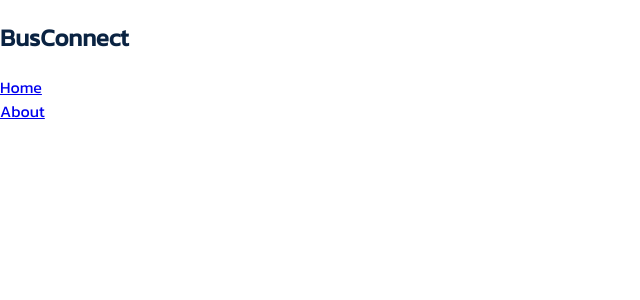
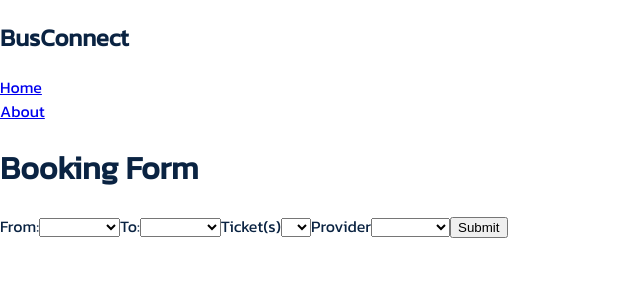
Before and after one commit to Onan-Thairu/busConnect, a React (Create React App) app: page /booking-form in a window 1280 px wide. Shown: the top 300 px of the page, without its empty margins (0-640 px from the left). Built offline with nearby package versions, Linux system fonts and the light colour scheme.

Commit message:
Add booking functionality

```diff
--- a/src/components/App.js
+++ b/src/components/App.js
@@ -6,6 +6,7 @@ import Providers from './Providers';
 import ProviderDetail from './ProviderDetail';
 import About from './About';
 import { Routes, Route } from "react-router-dom"
+import BookingForm from './BookingForm';
 
 function App() {
   const [transporters, setTransporters] = useState([])
@@ -18,6 +19,7 @@ function App() {
         <Route path='/providers' element={ <Providers transporters={transporters} setTransporters={setTransporters} /> } ></Route>
         <Route path='/about' element={ <About /> }></Route>
         <Route path='/providers/:providerName' element={ <ProviderDetail transporters={transporters} /> }></Route>
+        <Route path='/booking-form' element={ <BookingForm /> } />
       </Routes>
     </>
   );
--- /dev/null
+++ b/src/components/BookingForm.js
@@ -0,0 +1,75 @@
+import React, { useState } from "react";
+
+function BookingForm() {
+    const [formData, setFormData] = useState({
+        provider:"",
+        from:"",
+        to:"",
+        tickets:""
+    })
+
+    function handleChange(e) {
+        setFormData({
+            ...formData,
+            [e.target.name]:e.target.value
+        })
+    }
+
+    function handleSubmit(e) {
+        e.preventDefault()
+        console.log(formData)
+        fetch(`https://busconnectserver.herokuapp.com/bookings`, {
+          method: "POST",
+          headers: {
+            "Content-Type": "application/json"
+          },
+          body: JSON.stringify(formData)
+        })
+
+    }
+
+    return (
+        <div>
+            <h1>Booking Form</h1>
+            <form onSubmit={ handleSubmit } >
+                <label htmlFor="from-select">From:</label>
+                <select name="from" id="from-select" onChange={ handleChange } >
+                    <option value="choose-place"></option>
+                    <option value="Nairobi">Nairobi</option>
+                    <option value="Mombasa">Mombasa</option>
+                    <option value="Nakuru">Nakuru</option>
+                    <option value="Kitale">Kitale</option>
+                    <option value="Bungoma">Bungoma</option>
+                </select>
+                <label htmlFor="to-select">To:</label>
+                <select name="to" id="to-select" onChange={ handleChange }>
+                    <option value="choose-place"></option>
+                    <option value="Nairobi">Nairobi</option>
+                    <option value="Mombasa">Mombasa</option>
+                    <option value="Nakuru">Nakuru</option>
+                    <option value="Kitale">Kitale</option>
+                    <option value="Bungoma">Bungoma</option>
+                </select>
+                <label htmlFor="tickets">{`Ticket(s)`}</label>
+                <select name="tickets" id="tickets" onChange={ handleChange }>
+                    <option value="choose"></option>
+                    <option value="1">1</option>
+                    <option value="2">2</option>
+                    <option value="3">3</option>
+                    <option value="4">4</option>
+                    <option value="5">5</option>
+                </select>
+                <label htmlFor="provider">Provider</label>
+                <select name="provider" id="provider" onChange={ handleChange }>
+                    <option value="choose"></option>
+                    <option value="MashPoa">MashPoa</option>
+                    <option value="Rukagina">Rukagina</option>
+                    <option value="MANMO">MANMO</option>
+                </select>
+                <input type="submit" />
+            </form>
+        </div>
+    )
+}
+
+export default BookingForm
--- a/src/components/ProviderDetail.js
+++ b/src/components/ProviderDetail.js
@@ -18,7 +18,7 @@ function ProviderDetail({ transporters }) {
             <td>{destination.to}</td>
             <td>{destination.seats}</td>
             <td>{destination.price}</td>
-            <Link to="/BookingForm">Book</Link>
+            <Link to="/booking-form">Book</Link>
           </tbody>
         </>
       )
```
